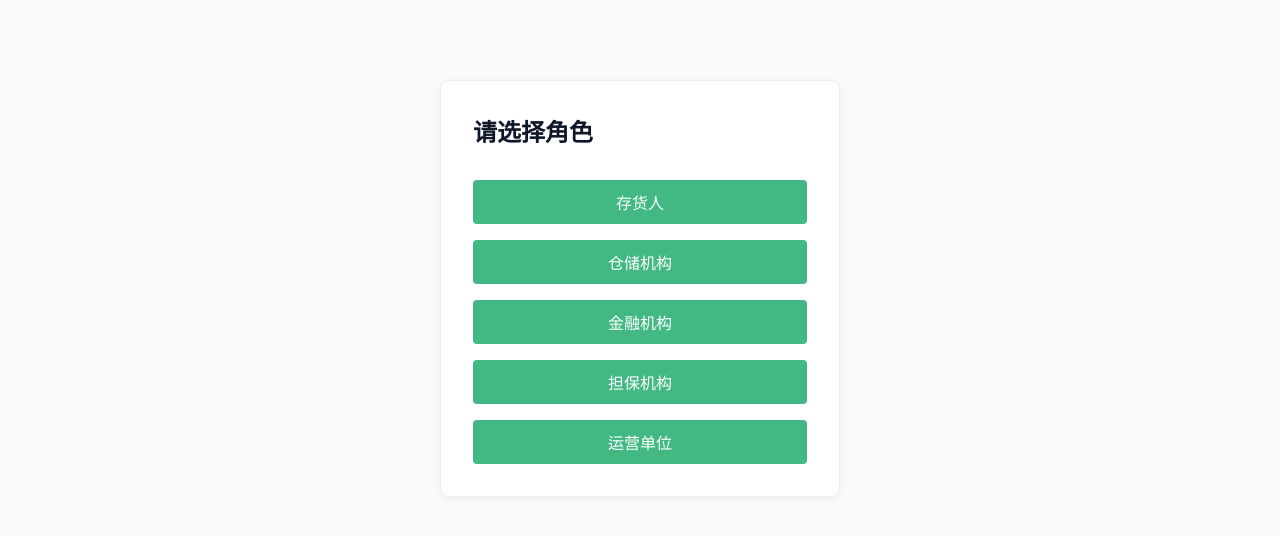
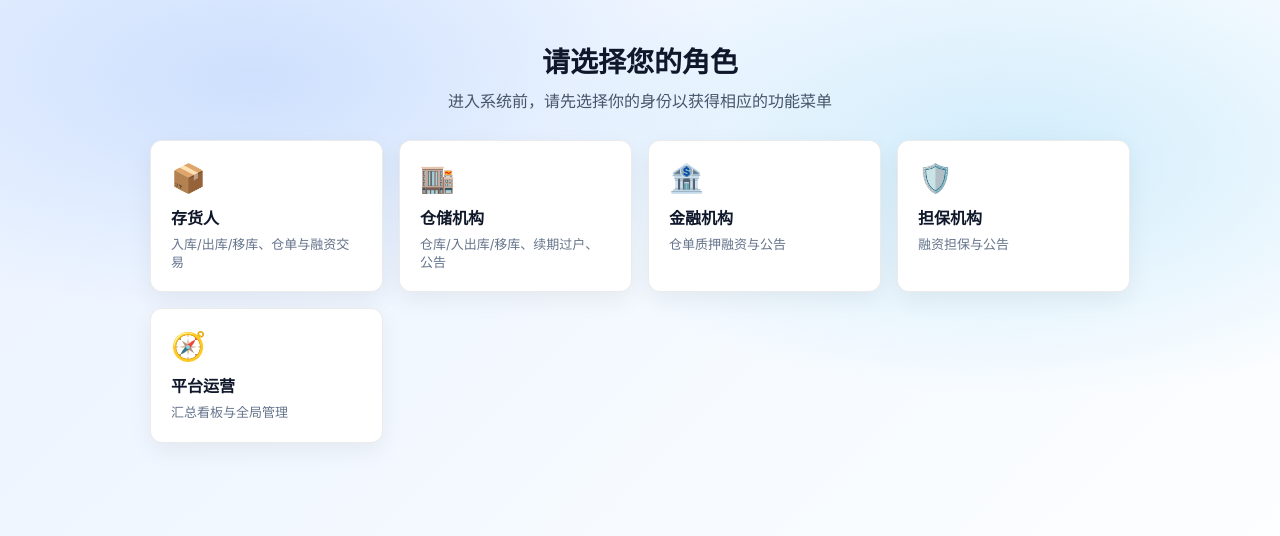
Before and after one commit to yancindy66/my-supply20250926, a Vue app: page /role-select in a window 1280 px wide. Shown: the top 536 px of the page. Built offline with nearby package versions, Linux system fonts and the light colour scheme.

Commit message:
feat(ui): 美化角色选择页（卡片式网格+渐变背景+角色说明）

```diff
--- a/src/views/RoleSelect.vue
+++ b/src/views/RoleSelect.vue
@@ -1,21 +1,29 @@
 <template>
-  <div class="role-select-container">
-    <h2>请选择角色</h2>
-    <div class="role-list">
-      <button v-for="r in roles" :key="r.key" @click="selectRole(r.key)">{{ r.label }}</button>
+  <div class="page">
+    <div class="hero">
+      <h1>请选择您的角色</h1>
+      <p>进入系统前，请先选择你的身份以获得相应的功能菜单</p>
+    </div>
+    <div class="grid">
+      <div class="card" v-for="r in roles" :key="r.key" @click="selectRole(r.key)">
+        <div class="icon">{{ r.icon }}</div>
+        <div class="title">{{ r.label }}</div>
+        <div class="desc">{{ r.desc }}</div>
+      </div>
     </div>
   </div>
+
 </template>
 
 <script setup lang="ts">
 import { useRouter } from 'vue-router';
 const router = useRouter();
 const roles = [
-  { key: 'inventory', label: '存货人' },
-  { key: 'warehouse', label: '仓储机构' },
-  { key: 'financial', label: '金融机构' },
-  { key: 'guarantee', label: '担保机构' },
-  { key: 'operation', label: '运营单位' }
+  { key: 'inventory', label: '存货人', icon: '📦', desc: '入库/出库/移库、仓单与融资交易' },
+  { key: 'warehouse', label: '仓储机构', icon: '🏬', desc: '仓库/入出库/移库、续期过户、公告' },
+  { key: 'financial', label: '金融机构', icon: '🏦', desc: '仓单质押融资与公告' },
+  { key: 'guarantee', label: '担保机构', icon: '🛡️', desc: '融资担保与公告' },
+  { key: 'operation', label: '平台运营', icon: '🧭', desc: '汇总看板与全局管理' }
 ];
 function selectRole(roleKey: string) {
   try {
@@ -27,29 +35,23 @@ function selectRole(roleKey: string) {
 </script>
 
 <style scoped>
-.role-select-container {
-  max-width: 400px;
-  margin: 80px auto;
-  padding: 32px;
-  border: 1px solid #eee;
-  border-radius: 8px;
-  box-shadow: 0 2px 8px rgba(0,0,0,0.05);
-  background: #fff;
-  text-align: center;
+.page{
+  min-height:100vh; padding:40px 24px; display:flex; flex-direction:column; align-items:center;
+  background:
+    radial-gradient(800px 400px at 20% 10%, rgba(59,130,246,0.18), transparent 60%),
+    radial-gradient(800px 400px at 80% 20%, rgba(14,165,233,0.16), transparent 60%),
+    linear-gradient(135deg, #eaf2ff 0%, #f7fbff 60%, #ffffff 100%);
 }
-.role-list {
-  display: flex;
-  flex-direction: column;
-  gap: 16px;
-  margin-top: 32px;
+.hero{ text-align:center; margin-bottom:28px; }
+.hero h1{ margin:0; font-size:28px; color:#0f172a; }
+.hero p{ margin:8px 0 0; color:#475569; }
+.grid{ display:grid; grid-template-columns: repeat(auto-fill,minmax(220px,1fr)); gap:16px; width:100%; max-width:980px; }
+.card{
+  cursor:pointer; border:1px solid rgba(2,6,23,0.08); border-radius:12px; padding:20px; background:#fff;
+  box-shadow: 0 8px 24px rgba(2,6,23,0.06); transition: transform .15s ease, box-shadow .15s ease;
 }
-button {
-  padding: 10px 24px;
-  background: #42b983;
-  color: #fff;
-  border: none;
-  border-radius: 4px;
-  cursor: pointer;
-  font-size: 16px;
-}
+.card:hover{ transform: translateY(-2px); box-shadow: 0 14px 32px rgba(2,6,23,0.12); }
+.icon{ font-size:28px; }
+.title{ margin-top:10px; font-weight:600; color:#0f172a; }
+.desc{ margin-top:6px; color:#64748b; font-size:13px; line-height:1.4; }
 </style>
```
